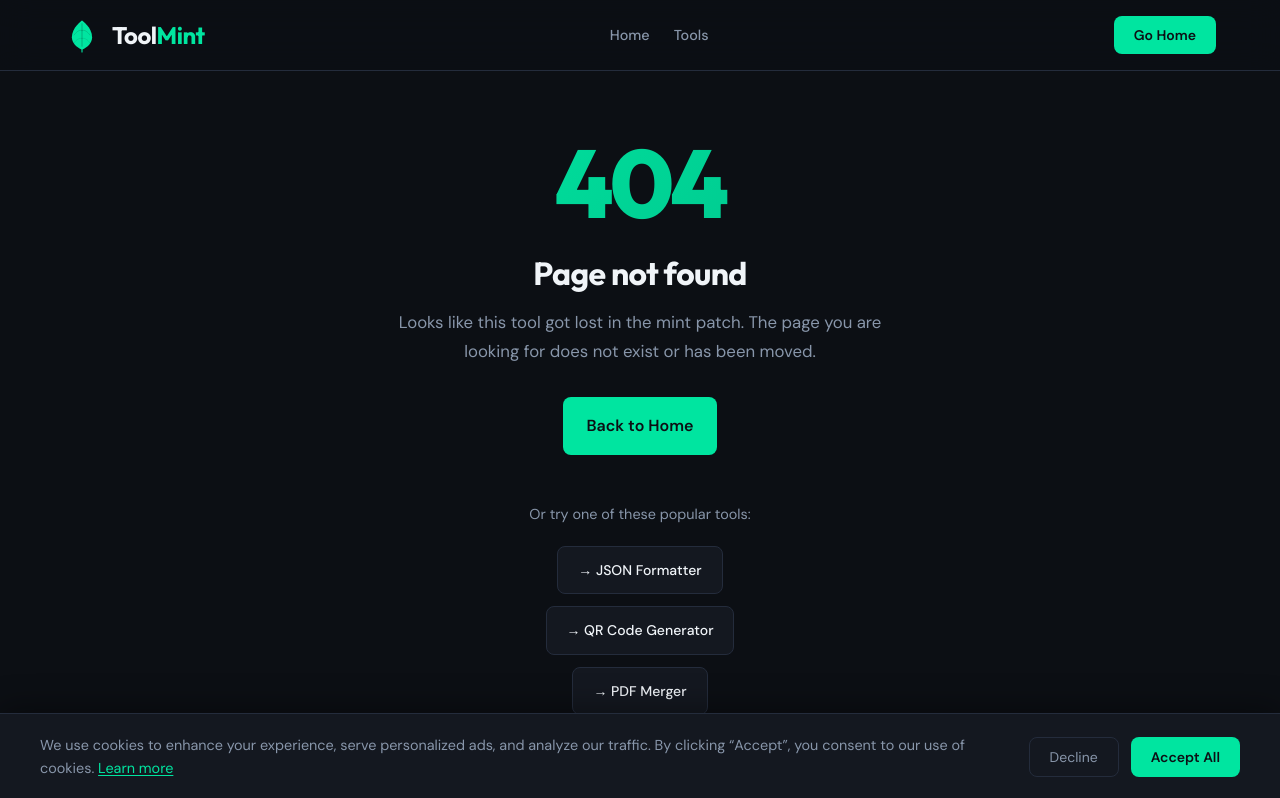
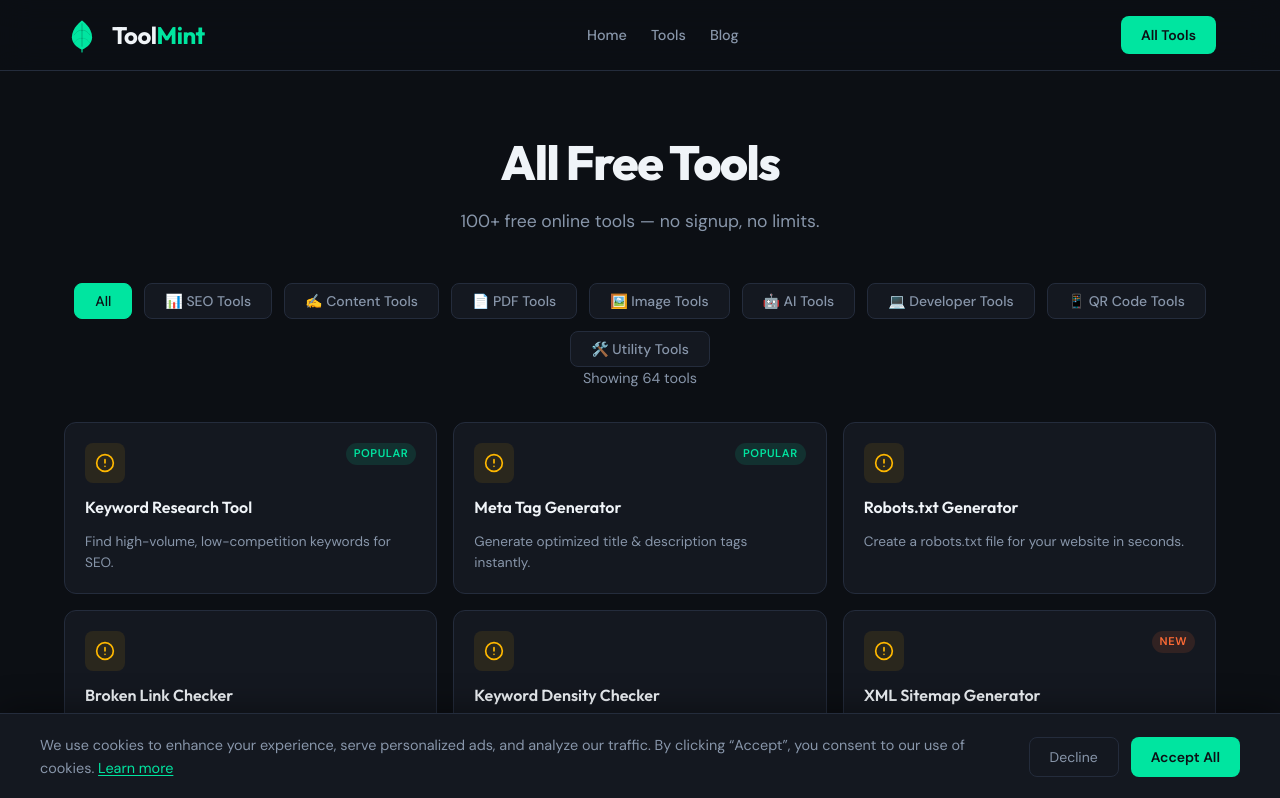
Before and after one commit to Mxj0r/toolmint, a Next.js app: page /tools in a window 1280 px wide. Before the commit this address had no page. Shown: the top 798 px of the page. Built offline with nearby package versions, Linux system fonts and the light colour scheme.

Commit message:
feat: add /tools listing page with ?cat= filter support

```diff
--- /dev/null
+++ b/src/app/tools/page.tsx
@@ -0,0 +1,186 @@
+'use client';
+import Link from 'next/link';
+import { Suspense } from 'react';
+import { useSearchParams } from 'next/navigation';
+import { useState, useMemo } from 'react';
+import { TOOLS, CATEGORIES } from '@/lib/tools';
+
+function ToolsContent() {
+  const searchParams = useSearchParams();
+  const initialCat = searchParams.get('cat') ?? 'all';
+  const [activeCat, setActiveCat] = useState(initialCat);
+
+  const filtered = useMemo(() =>
+    TOOLS.filter(t => activeCat === 'all' || t.cat === activeCat),
+    [activeCat]
+  );
+
+  const activeCategoryMeta = CATEGORIES.find(c => c.id === activeCat);
+
+  return (
+    <>
+      <header className="header">
+        <div className="container">
+          <div className="header-inner">
+            <Link href="/" className="header-logo">
+              <img src="/logo-mark.svg" alt="ToolMint" width={36} height={36} />
+              <span className="header-logo-text">Tool<span>Mint</span></span>
+            </Link>
+            <nav>
+              <ul className="header-nav">
+                <li><Link href="/">Home</Link></li>
+                <li><Link href="/#tools">Tools</Link></li>
+                <li><Link href="/blog">Blog</Link></li>
+              </ul>
+            </nav>
+            <Link href="/" className="header-cta">All Tools</Link>
+          </div>
+        </div>
+      </header>
+
+      <main style={{ paddingTop: 'var(--space-16)', paddingBottom: 'var(--space-20)' }}>
+        <div className="container">
+          {/* Page header */}
+          <div style={{ marginBottom: 'var(--space-12)', textAlign: 'center' }}>
+            <h1 style={{
+              fontSize: 'clamp(2rem, 5vw, 3rem)',
+              fontWeight: 800,
+              fontFamily: 'var(--font-heading)',
+              letterSpacing: '-0.03em',
+              marginBottom: 'var(--space-4)',
+            }}>
+              {activeCat === 'all' ? 'All Free Tools' : activeCategoryMeta?.name ?? 'Tools'}
+            </h1>
+            <p style={{ color: 'var(--color-text-muted)', fontSize: '1.1rem', maxWidth: '540px', margin: '0 auto' }}>
+              {activeCat === 'all'
+                ? '100+ free online tools — no signup, no limits.'
+                : activeCategoryMeta?.desc ?? ''}
+            </p>
+          </div>
+
+          {/* Category filters */}
+          <div className="tool-filters" style={{ marginBottom: 'var(--space-10)', flexWrap: 'wrap', justifyContent: 'center' }}>
+            <button
+              className={`filter-btn ${activeCat === 'all' ? 'active' : ''}`}
+              onClick={() => setActiveCat('all')}
+            >
+              All
+            </button>
+            {CATEGORIES.map(cat => (
+              <button
+                key={cat.id}
+                className={`filter-btn ${activeCat === cat.id ? 'active' : ''}`}
+                onClick={() => setActiveCat(cat.id)}
+              >
+                {cat.icon} {cat.name}
+              </button>
+            ))}
+          </div>
+
+          {/* Tool count */}
+          <p style={{ textAlign: 'center', color: 'var(--color-text-muted)', marginBottom: 'var(--space-8)', fontSize: '0.9rem' }}>
+            Showing {filtered.length} tool{filtered.length !== 1 ? 's' : ''}
+            {activeCat !== 'all' && ` in ${activeCategoryMeta?.name ?? activeCat}`}
+          </p>
+
+          {/* Tools grid */}
+          <div className="tool-grid">
+            {filtered.map(tool => (
+              <Link key={tool.id} href={`/tools/${tool.id}`} className="tool-card">
+                <div className="tool-card-header">
+                  <div className="tool-icon-sm" style={{ background: `${tool.color}18` }}>
+                    <svg width="20" height="20" viewBox="0 0 24 24" fill="none" stroke={tool.color} strokeWidth="2" strokeLinecap="round" strokeLinejoin="round">
+                      <circle cx="12" cy="12" r="10"/><path d="M12 8v4M12 16h.01"/>
+                    </svg>
+                  </div>
+                  {tool.tags.includes('popular') && <span className="tag tag-popular">Popular</span>}
+                  {tool.tags.includes('ai') && <span className="tag tag-ai">AI</span>}
+                  {tool.tags.includes('new') && <span className="tag tag-new">New</span>}
+                </div>
+                <div className="tool-card-name">{tool.name}</div>
+                <div className="tool-card-desc">{tool.desc}</div>
+              </Link>
+            ))}
+          </div>
+
+          {filtered.length === 0 && (
+            <div style={{ textAlign: 'center', padding: '80px 0', color: 'var(--color-text-muted)' }}>
+              <p style={{ fontSize: '1.1rem' }}>No tools found in this category.</p>
+              <button
+                onClick={() => setActiveCat('all')}
+                style={{
+                  marginTop: '16px',
+                  padding: '10px 24px',
+                  background: 'var(--color-primary)',
+                  color: '#fff',
+                  border: 'none',
+                  borderRadius: 'var(--radius-md)',
+                  cursor: 'pointer',
+                  fontWeight: 600,
+                }}
+              >
+                View all tools
+              </button>
+            </div>
+          )}
+        </div>
+      </main>
+
+      <footer className="footer">
+        <div className="container">
+          <div className="footer-grid">
+            <div className="footer-brand">
+              <Link href="/" style={{ display: 'flex', alignItems: 'center', gap: '10px', textDecoration: 'none' }}>
+                <img src="/logo-mark.svg" alt="ToolMint" width={32} height={32} />
+                <span style={{ fontFamily: 'var(--font-heading)', fontSize: '1.3rem', fontWeight: 700, color: 'var(--color-text)' }}>Tool<span style={{ color: 'var(--color-primary)' }}>Mint</span></span>
+              </Link>
+              <p>100+ free online tools for SEO, PDF, images, AI, QR codes, and developer utilities. No signup, no limits.</p>
+            </div>
+            <div>
+              <div className="footer-col-title">Tools</div>
+              <ul className="footer-links">
+                <li><Link href="/tools/keyword-research">SEO Tools</Link></li>
+                <li><Link href="/tools/pdf-merge">PDF Tools</Link></li>
+                <li><Link href="/tools/image-compressor">Image Tools</Link></li>
+                <li><Link href="/tools/ai-writer">AI Tools</Link></li>
+                <li><Link href="/tools/json-formatter">Developer Tools</Link></li>
+              </ul>
+            </div>
+            <div>
+              <div className="footer-col-title">Categories</div>
+              <ul className="footer-links">
+                {CATEGORIES.map(c => (
+                  <li key={c.id}><Link href={`/tools?cat=${c.id}`}>{c.name}</Link></li>
+                ))}
+              </ul>
+            </div>
+            <div>
+              <div className="footer-col-title">Legal</div>
+              <ul className="footer-links">
+                <li><Link href="/privacy">Privacy Policy</Link></li>
+                <li><Link href="/terms">Terms of Use</Link></li>
+                <li><Link href="/blog">Blog</Link></li>
+              </ul>
+            </div>
+          </div>
+          <div className="footer-bottom">
+            <span>© {new Date().getFullYear()} ToolMint. Free forever.</span>
+            <span>Built with care · Made for everyone</span>
+          </div>
+        </div>
+      </footer>
+    </>
+  );
+}
+
+export default function ToolsPage() {
+  return (
+    <Suspense fallback={
+      <div style={{ minHeight: '100vh', display: 'flex', alignItems: 'center', justifyContent: 'center' }}>
+        <p style={{ color: 'var(--color-text-muted)' }}>Loading tools...</p>
+      </div>
+    }>
+      <ToolsContent />
+    </Suspense>
+  );
+}
```
